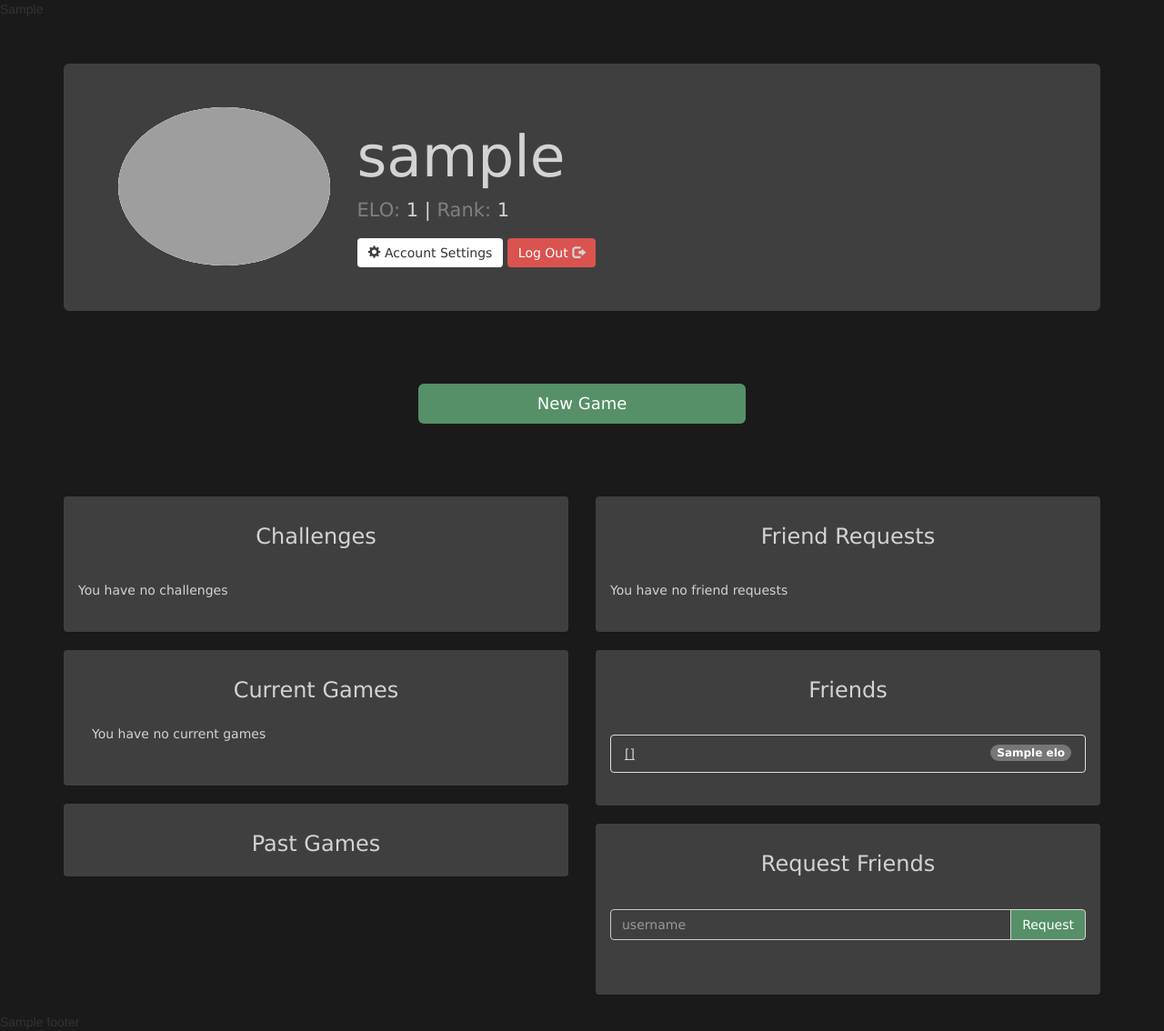
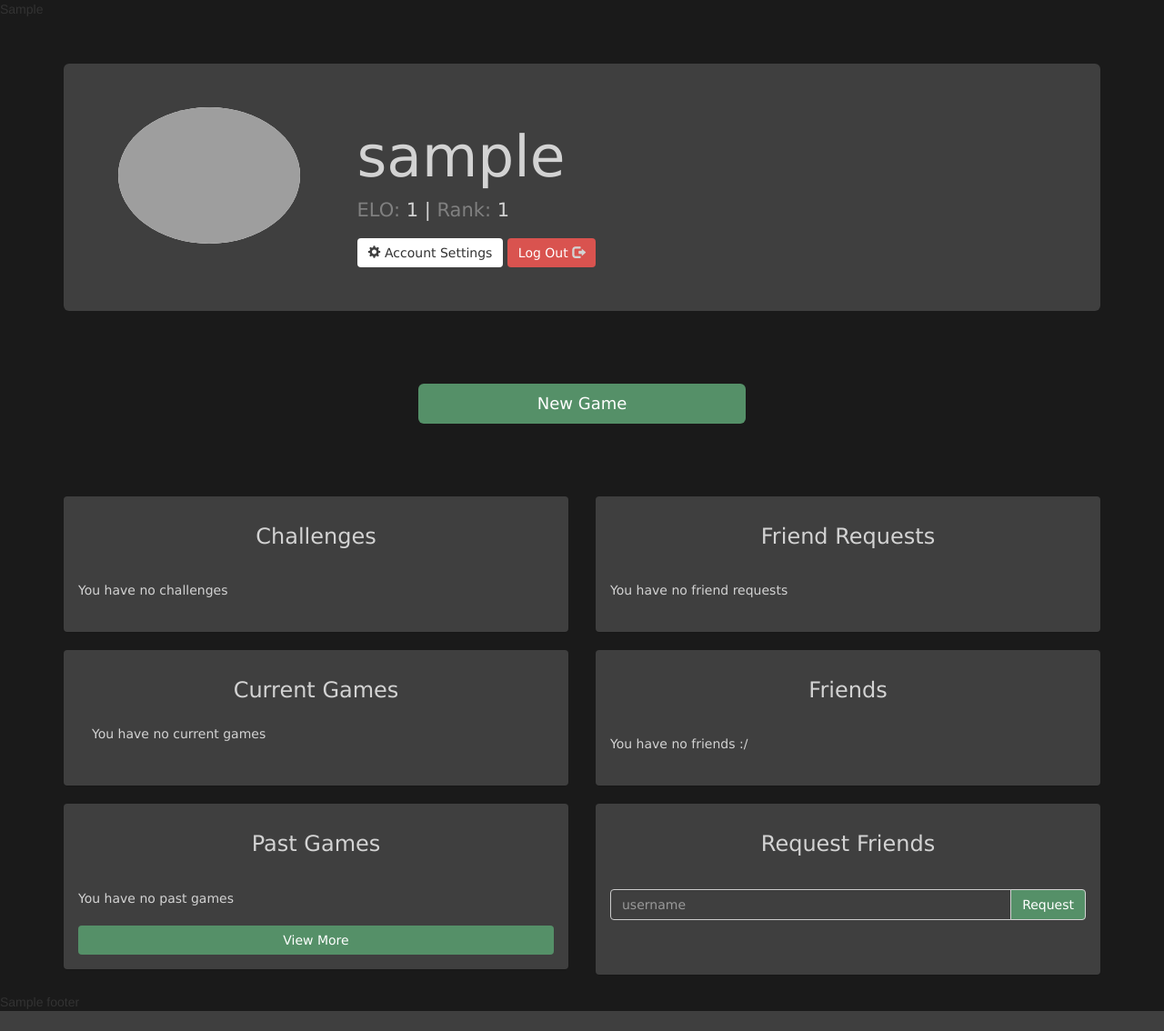
Before and after one commit to PeterEFrancis/sedario, a Flask app: template templates/self_user.html in a window 1280 px wide. Shown: the whole page at 91% size. After the commit the page ends 1112 px from the top, so only its background shows below. Run offline with Flask 2, Linux system fonts and the light colour scheme; tables that the repository leaves empty hold one stand-in row (values such as "Sample post"); the template is opened without the code that fills it: values that come from a table or form of the project are taken from there, most other values are stand-ins (such as "Sample title", 1, 10 or a date in 2020); some libraries are stand-ins or nearby versions; grey boxes are pictures that could not be loaded.

Commit message:
add update functions

```diff
--- a/app.py
+++ b/app.py
@@ -217,7 +217,7 @@ def elo(ra, rb, sa, sb, na, nb):
     qb = 10 ** int(rb / 400)
     ea = qa / (qa + qb)
     eb = qb / (qa + qb)
-    return (int(ra + get_k(na) * (sa - ea)), int(rb + get_k(b) * (sb - eb)))
+    return (int(ra + get_k(na) * (sa - ea)), int(rb + get_k(nb) * (sb - eb)))
 
 
 
@@ -246,13 +246,16 @@ class Game(db.Model):
         self.state = 'p'
         self.type = type
         self.rated = rated
-        self.combo_moves = '[]' # 3, 60
+        self.combo_moves = '[]'
 
     def make_move(self, move):
         self.combo_moves = str(eval(self.combo_moves) + [move])
         self.redo_stack = '[]'
         db.session.commit()
 
+    def get_winner(self):
+        # even number of moves => black last to move => black wins
+        return [self.black, self.white][len(eval(self.combo_moves)) % 2]
 
 
 def get_game(gameid):
@@ -328,7 +331,7 @@ def index():
         'index.html',
         account_bar=get_account_bar(),
         footer=get_footer(),
-        top_10=eval(get_SysData().top_10),
+        # top_10=eval(get_SysData().top_10),
         logged_in=get_session_user()[0]
     )
 
@@ -351,13 +354,12 @@ def user(username):
     logged_in, s_user = get_session_user()
     # owned account
     if logged_in and s_user.username == username:
-        print(get_games_from_list(eval(user.current_games)))
         return render_template(
             'self_user.html',
             account_bar = get_account_bar(),
             footer = get_footer(),
             user = user,
-            friends = get_users_from_list(eval(user.friends)),
+            # friends = get_users_from_list(eval(user.friends))
             # friend_requests = eval(user.friend_requests),
             # challenges = eval(user.challenges),
             # current_games = [(g.black if g.white == s_user.username else g.white, g.id) for g in get_games_from_list(eval(user.current_games))]
@@ -449,16 +451,12 @@ def signup():
 
 @app.route('/sys_access', methods=['POST'])
 def sys_access():
-    logged_in, s_user = get_session_user()
-    if not logged_in:
-        return 'Access Denied: You are not logged in', 401
 
     method = request.form['method']
     if method == "recent_players":
-        recents = get_recent_and_public_users()
-        print([el for el in recents if el[0] != s_user.username])
-        return jsonify([el for el in recents if el[0] != s_user.username]), 200
-
+        return jsonify(get_recent_and_public_users()), 200
+    if method == "get_top_10":
+        return jsonify(eval(get_SysData().top_10))
 
     return "The method you are trying to access doesn't exist", 403
 
@@ -510,6 +508,7 @@ def user_access():
             'add': 0,
             'link': f'/user/{a_user.username}#friends'
         }, room="user-" + a_user.username)
+        socketio.emit('update friends', room='user-'+a_user.username)
         return 'accept_friend_request successful', 200
     if method == 'deny_friend_request':
         d_username = request.form['d_username']
@@ -565,10 +564,20 @@ def user_access():
 
     if method == 'get_friend_requests':
         return jsonify(eval(user.friend_requests)), 200
+    if method == 'get_friends':
+        return jsonify([[u.username, u.elo] for u in get_users_from_list(eval(user.friends))]), 200
     if method == 'get_challenges':
         return jsonify(eval(user.challenges)), 200
     if method == 'get_current_games':
-        return jsonify([(g.black if g.white == s_user.username else g.white, g.id) for g in get_games_from_list(eval(user.current_games))])
+        return jsonify([[g.black if g.white == s_user.username else g.white, g.id] for g in get_games_from_list(eval(user.current_games))])
+    if method == 'get_past_games':
+        past = [[
+            g.black if g.white == s_user.username else g.white, # opponent
+            g.id,
+            g.get_winner()
+        ] for g in get_games_from_list(eval(user.past_games))]
+        past.sort(key = lambda x: -x[1])
+        return jsonify(past)
 
     return 'Access Denied: The method you are trying to access does not exist', 403
 
@@ -586,7 +595,6 @@ def game_access():
     is_game, game = get_game(game_id)
     if not is_game:
         return "no such game", 403
-
     if not s_user.has_game(game_id):
         return "you don't have access to this game", 403
 
@@ -608,7 +616,10 @@ def game_access():
                 bs = 1 - ws
                 white.elo, black.elo = elo(white.elo, black.elo, ws, bs, len(eval(white.past_games)), len(eval(white.past_games)))
                 set_user_ranks()
+                socketio.emit('update top 10')
             db.session.commit()
+            socketio.emit('update past games', room='user-'+game.white)
+            socketio.emit('update past games', room='user-'+game.black)
         return 'move success', 200
 
 
--- a/static/css/style.css
+++ b/static/css/style.css
@@ -95,9 +95,9 @@ input {
 }
 
 .alert {
-  color: var(--light);
-  margin-top: 5px;
-  margin-bottom: 5px;
+  color: white;
+  margin-top: 10px;
+  margin-bottom: 10px;
   background-color: var(--orange);
 }
 
@@ -107,3 +107,11 @@ input {
   margin-top: -0.33em;
   margin-right: 10px;
 }
+
+
+.prof-pic {
+  max-width: 100%;
+  background-color: white;
+  border-radius: 50%;
+  width: 200px;
+}
--- a/templates/account_bar.html
+++ b/templates/account_bar.html
@@ -12,8 +12,7 @@
 
   socket.on('alert', function(data) {
     let alert_block = document.createElement('div');
-    alert_block.classList.add('alert');
-    alert_block.classList.add('alert-dismissible');
+    alert_block.classList.add('alert', 'alert-dismissible', 'fade', 'in');
     if (data['link']) {
       alert_block.onclick = function() {
         location.href = data['link'];
--- a/templates/self_user.html
+++ b/templates/self_user.html
@@ -15,11 +15,7 @@
 
     <style>
 
-      .prof-pic {
-        max-width: 100%;
-        background-color: white;
-        border-radius: 50%;
-      }
+
 
     </style>
 
@@ -32,9 +28,9 @@
       <div class="jumbotron dark" style="margin-top: 50px">
         <div class="row">
           <div class="col-xs-3">
-            <div class="prof-pic">
+            <!-- <div class="prof-pic"> -->
               <img src="https://robohash.org/{{ user.username }}.png?size=200x200&set=set3" class="prof-pic">
-            </div>
+            <!-- </div> -->
           </div>
           <div class="col-xs-9">
             <h1>{{ user.username }}</h1>
@@ -148,6 +144,26 @@
             <div class="panel-heading">
               <h3 id="past-games" class="text-center">Past Games</h3>
             </div>
+            <div class="panel-body">
+              <p id="no-past-games">You have no past games</p>
+              <ul id="past-games-list" class="list-group dark"></ul>
+              <button id="view-more-past-games" class="btn btn-success btn-block" data-toggle="modal" data-target="#more-past-games-modal">View More</button>
+              <div id="more-past-games-modal" class="modal fade" role="dialog">
+                <div class="modal-dialog">
+                  <!-- Modal content-->
+                  <div class="modal-content">
+                    <div class="modal-header">
+                      <button type="button" class="close" data-dismiss="modal">&times;</button>
+                      <h4 class="modal-title">Past Games</h4>
+                    </div>
+                    <div class="modal-body">
+                      <ul class="list-group dark" id="all-past-games-list" style="height: 400px; overflow: hidden; overflow-y: scroll;"></ul>
+                    </div>
+                  </div>
+
+                </div>
+              </div>
+            </div>
           </div>
         </div>
         <div class="col-md-6">
@@ -165,18 +181,8 @@
               <h3 id="friends" class="text-center">Friends</h3>
             </div>
             <div class="panel-body">
-              {% if friends == [] %}
-              <p>You have no friends :/</p>
-              {% else %}
-              <ul class="list-group dark">
-                {% for f_user in friends %}
-                <li class="list-group-item dark">
-                  <a href="/user/{{ f_user.username }}">{{ f_user.username }}</a> <span class="badge">{{ f_user.elo }}</span>
-                  <!-- <button style="float:right; margin-top: -0.33em;" class="btn btn-sm btn-danger" onclick='remove_friend({{ f_user.username|tojson }})'>Remove</button> -->
-                </li>
-                {% endfor %}
-              </ul>
-              {% endif %}
+              <p id="no-friends">You have no friends :/</p>
+              <ul id="friends-list" class="list-group dark"></ul>
               <!-- <script>
                 function remove_friend(f_username) {
                   $.ajax({
@@ -342,6 +348,52 @@
       get_friend_requests();
     })
 
+    function get_friends() {
+      $.ajax({
+        url: '/user_access',
+        data: {
+          'method': 'get_friends',
+          'username': {{ user.username|tojson }},
+        },
+        type: 'POST',
+        cache: false,
+        success: function(response) {
+          console.log(response);
+          if (response.length == 0) {
+            document.getElementById('no-friends').style.display = 'block';
+            document.getElementById('friends-list').style.display = 'none';
+          } else {
+            document.getElementById('no-friends').style.display = 'none';
+            document.getElementById('friends-list').style.display = 'block';
+            document.getElementById('friends-list').innerHTML = '';
+            for (let i = 0; i < response.length; i++) {
+              let li = document.createElement('li');
+              li.classList.add('list-group-item', 'dark');
+              let a = document.createElement('a');
+              a.href = "/user/" + response[i][0];
+              a.innerHTML = response[i][0];
+              let elo = document.createElement('span');
+              elo.classList.add('badge');
+              elo.innerHTML = response[i][1];
+              li.appendChild(a);
+              li.appendChild(elo);
+              document.getElementById('friends-list').appendChild(li);
+            }
+          }
+        },
+        error: function(error) {
+          console.log(error.responseText);
+        },
+      });
+    }
+
+    get_friends();
+    socket.on('update friends', function() {
+      get_friends();
+    })
+
+
+
 
     function accept_challenge(c_username) {
       $.ajax({
@@ -490,8 +542,70 @@
     });
 
     function get_past_games() {
+      $.ajax({
+        url: '/user_access',
+        data: {
+          'method': 'get_past_games',
+          'username': {{ user.username|tojson }},
+        },
+        type: 'POST',
+        cache: false,
+        success: function(response) {
+          if (response.length == 0) {
+            document.getElementById('no-past-games').style.display = 'block';
+            document.getElementById('past-games-list').style.display = 'none';
+            document.getElementById('view-more-past-games').style.display = 'none';
+          } else {
+            document.getElementById('no-past-games').style.display = 'none';
+            document.getElementById('past-games-list').style.display = 'block';
+            document.getElementById('view-more-past-games').style.display = 'block';
+            document.getElementById('past-games-list').innerHTML = '';
 
+            for (let i = 0; i < response.length; i++) {
+              let li1 = document.createElement('li');
+              li1.classList.add('list-group-item', 'dark');
+              let a = document.createElement('a');
+              a.href = "/user/" + response[i][0];
+              a.innerHTML = response[i][0];
+              let review = document.createElement('button');
+              review.classList.add('btn', 'btn-sm', 'btn-success', 'li-btn');
+              review.onclick = function() {
+                location.href = "/game/" + response[i][1];
+              }
+              review.innerHTML = "Review";
+              li1.appendChild(document.createTextNode(response[i][2] == '{{ user.username }}' ? "(W) " : "(L) "));
+              li1.appendChild(a);
+              li1.appendChild(document.createTextNode(' (game #' + (response[i][1] + ')')));
+              li1.appendChild(review);
+
+              if (i < 5) {
+                li2 = li1.cloneNode();
+                li2.appendChild(document.createTextNode(response[i][2] == '{{ user.username }}' ? "(W) " : "(L) "));
+                li2.appendChild(a.cloneNode(true));
+                li2.appendChild(document.createTextNode(' (game #' + (response[i][1] + ')')));
+                let review2 = review.cloneNode(true);
+                review2.onclick = function() {
+                  location.href = "/game/" + response[i][1];
+                }
+                li2.appendChild(review2);
+                document.getElementById('past-games-list').appendChild(li2);
+              }
+              document.getElementById('all-past-games-list').appendChild(li1);
+            }
+          }
+        },
+        error: function(error) {
+          console.error(error.responseText);
+        },
+      });
     }
+
+    get_past_games();
+    socket.on('update past games', function() {
+      get_past_games();
+    })
+
+
 
 
   </script>
```
Also changed, not shown: templates/index.html (+36 -7 lines), templates/play.html (+6 -4 lines).
